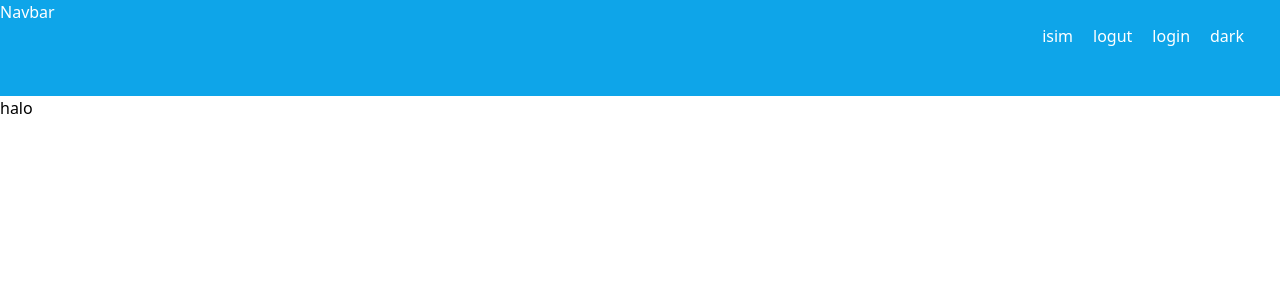
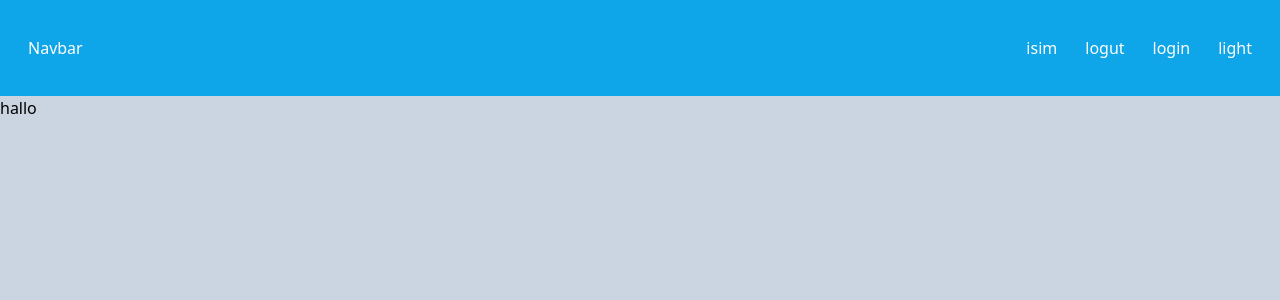
Before and after one commit to Msolmaz4/BlogApp, a React (Vite) app: page / in a window 1280 px wide. Shown: the top 300 px of the page. Built offline with nearby package versions, Linux system fonts and the light colour scheme.

Commit message:
darkmodu

```diff
--- a/index.html
+++ b/index.html
@@ -1,12 +1,12 @@
 <!doctype html>
-<html lang="en" className="dark">
+<html lang="en" >
   <head>
     <meta charset="UTF-8" />
     <link rel="icon" type="image/svg+xml" href="/vite.svg" />
     <meta name="viewport" content="width=device-width, initial-scale=1.0" />
     <title>Vite + React + TS</title>
   </head>
-  <body >
+  <body className="dark" >
     <div id="root"></div>
     <script type="module" src="/src/main.tsx"></script>
   </body>
--- a/src/App.tsx
+++ b/src/App.tsx
@@ -1,17 +1,31 @@
-import Navbar from "./components/Navbar/Navbar"
-
+import { useEffect, useState } from "react";
+import Navbar from "./components/Navbar/Navbar";
 
 function App() {
 
+  const [theme ,setTheme] = useState("light")
+
+  const darkTheme = ()=>{
+    setTheme(theme === "light" ? "dark" :"light")
+    if(theme === "dark"){
+      document.documentElement.classList.add("dark")
+    }
+      else{
+        document.documentElement.classList.remove("dark")
+      }
+  }
+
 
   return (
-    <>
- <Navbar/>
-halo
+    <div className=" h-screen bg-slate-300   dark:bg-slate-700 dark:text-black" >
+      <Navbar  darkTheme= {darkTheme} theme={theme} />
+      <div className=" dark:bg-slate-700 dark:text-black">
+     hallo
+      </div>
 
 
-    </>
-  )
+    </div>
+  );
 }
 
-export default App
+export default App;
--- a/src/components/Navbar/Navbar.tsx
+++ b/src/components/Navbar/Navbar.tsx
@@ -1,14 +1,22 @@
 
 
-const Navbar = () => {
+const Navbar = ({darkTheme,theme}) => {
+
   return (
     <div  className="navbar">
-        Navbar
+      <div className="navbar_logo">
+         Navbar
+      </div>
+
         <div className="navbar_right">
             <div>isim</div>
             <div>logut</div>
             <div>login</div>
-            <div>dark
+            <div>
+
+              <button onClick={darkTheme}>
+                {theme ? "light" :"dark"}
+              </button>
 
             </div>
         </div>
--- a/src/index.css
+++ b/src/index.css
@@ -4,8 +4,11 @@
 
 
 .navbar{
-    @apply   bg-sky-500 text-white h-24;
+    @apply   bg-sky-500 text-white h-24 flex justify-between items-center  dark:bg-slate-700;
+}
+.navbar_logo{
+    @apply    ml-7  dark:bg-white dark:text-black;
 }
 .navbar_right{
-    @apply  flex justify-end gap-5 mr-9
+   @apply flex  gap-7 mr-7 dark:bg-white dark:text-black
 }
```
